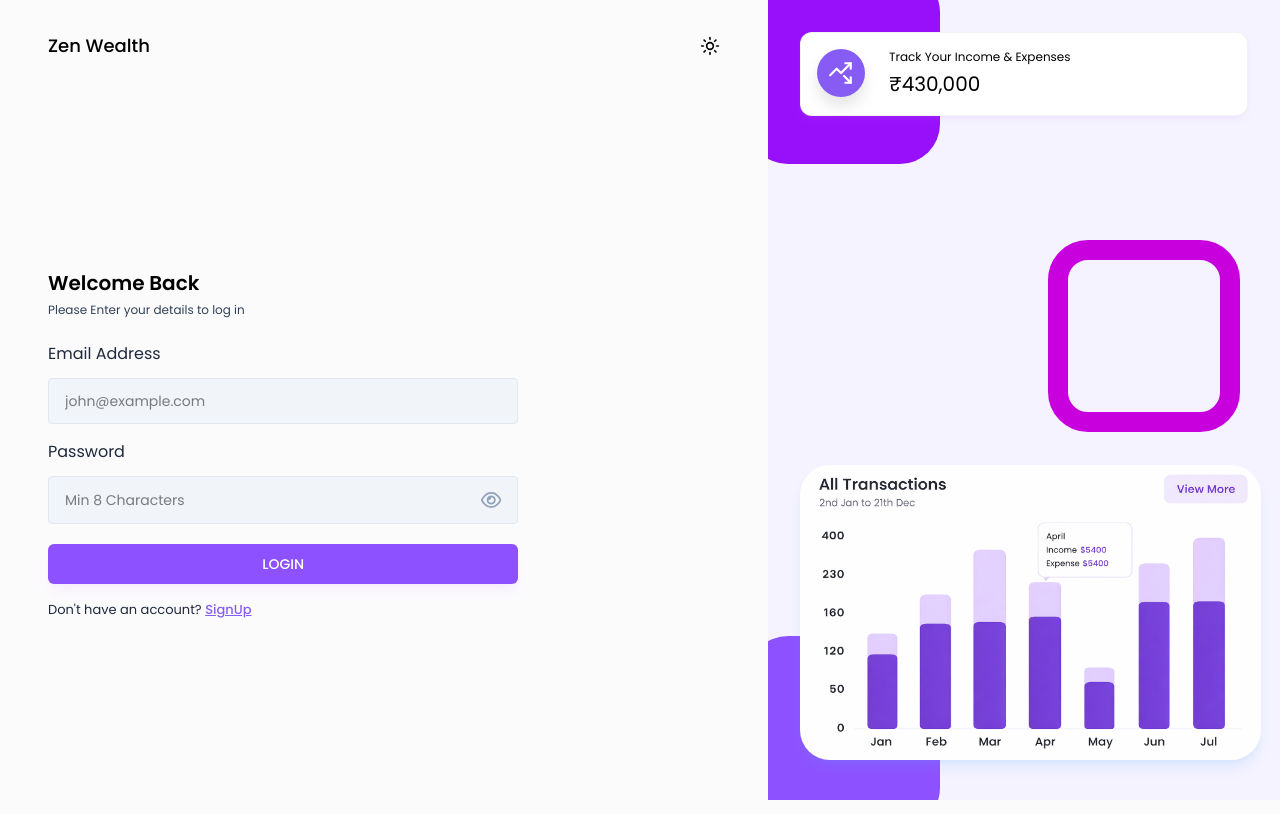
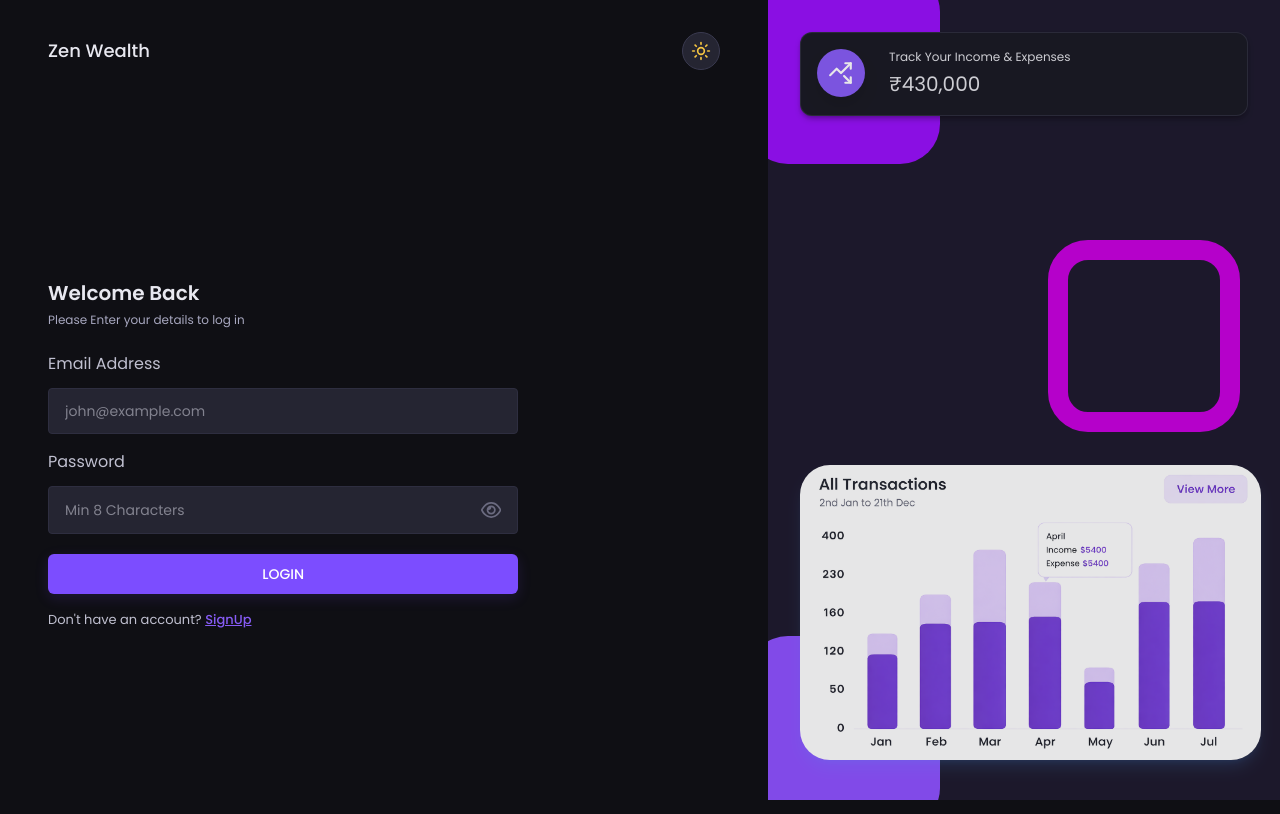
Before and after one commit to DhryXpert/Personal-Expense-Income-Management-Web-Application, a React (Vite) app in the folder frontend/expense-tracker/: page /login in a window 1280 px wide. Built offline with nearby package versions, Linux system fonts and the light colour scheme; no server answers.

Commit message:
UI update

```diff
--- /dev/null
+++ b/frontend/expense-tracker/src/components/Modal.jsx
@@ -0,0 +1,9 @@
+import React from 'react'
+
+const Modal = ({isOpen, onClose, title}) => {
+  return (
+    <div>Modal</div>
+  )
+}
+
+export default Modal
--- a/frontend/expense-tracker/src/index.css
+++ b/frontend/expense-tracker/src/index.css
@@ -10,11 +10,16 @@
 @layer base {
     html {
         font-family: var(--font-display);
+        transition: background-color 0.3s ease, color 0.3s ease;
     }
 
     body{
         background-color: #fcfbfc;
         overflow-x: hidden;
+    }
+    html[data-theme="dark"] body {
+        background-color: #0f0f14;
+        color: #e2e2e8;
     }
 }
 
@@ -33,3 +38,131 @@
 .card-btn{
     @apply flex items-center gap-3 text-[12px] font-medium text-gray-700 hover:text-purple-500 bg-gray-50 hover:bg-purple-50 px-4 py-1.5 rounded-lg border border-gray-200/50 cursor-pointer;
 }
+
+/* ── Theme Toggle Button ── */
+.theme-toggle-btn {
+    @apply p-2 rounded-full cursor-pointer transition-all duration-300;
+    background-color: #f1f5f9;
+    color: #475569;
+    border: 1px solid #e2e8f0;
+}
+.theme-toggle-btn:hover {
+    background-color: #ede9fe;
+    color: #875cf5;
+    border-color: #c4b5fd;
+}
+html[data-theme="dark"] {
+    & .bg-white   { background-color: #1a1a24 !important; }
+    & .bg-gray-50 { background-color: #1e1e2a !important; }
+    & .bg-gray-100 { background-color: #252532 !important; }
+    & .bg-slate-50 { background-color: #1e1e2a !important; }
+    & .bg-slate-100 { background-color: #252532 !important; }
+    & .bg-violet-50 { background-color: #1e1a2e !important; }
+    & .bg-purple-50 { background-color: #1e1a2e !important; }
+    & .bg-violet-100 { background-color: #2a2040 !important; }
+    & .bg-purple-100 { background-color: #2a2040 !important; }
+    & .bg-red-50 { background-color: #2a1a1a !important; }
+    & .bg-green-50 { background-color: #1a2a1a !important; }
+
+    /* ── Text Colors ── */
+    & .text-black   { color: #e8e8f0 !important; }
+    & .text-gray-400 { color: #6b6b80 !important; }
+    & .text-gray-500 { color: #8888a0 !important; }
+    & .text-gray-600 { color: #9898b0 !important; }
+    & .text-gray-700 { color: #a8a8c0 !important; }
+    & .text-gray-800 { color: #c0c0d0 !important; }
+    & .text-gray-900 { color: #e0e0ec !important; }
+    & .text-gray-950 { color: #eeeef6 !important; }
+    & .text-slate-400 { color: #6b6b80 !important; }
+    & .text-slate-500 { color: #8888a0 !important; }
+    & .text-slate-600 { color: #9898b0 !important; }
+    & .text-slate-700 { color: #a8a8c0 !important; }
+    & .text-slate-800 { color: #c0c0d0 !important; }
+
+    /* ── Borders ── */
+    & .border-gray-200\/50 { border-color: rgba(75, 75, 100, 0.4) !important; }
+    & .border-gray-200 { border-color: #2e2e40 !important; }
+    & .border-gray-300 { border-color: #3a3a50 !important; }
+    & .border-slate-100 { border-color: #252538 !important; }
+    & .border-slate-200 { border-color: #2e2e40 !important; }
+    & .border-violet-200 { border-color: #3d2e6e !important; }
+
+    /* ── Shadows ── */
+    & .shadow-gray-100 { --tw-shadow-color: rgba(0, 0, 0, 0.3) !important; }
+    & .shadow-md { --tw-shadow-color: rgba(0, 0, 0, 0.25) !important; }
+
+    /* ── Custom Utility Overrides ── */
+    & .card {
+        background-color: #1a1a24;
+        border-color: rgba(75, 75, 100, 0.4);
+        box-shadow: 0 1px 3px rgba(0, 0, 0, 0.3);
+    }
+
+    & .card-btn {
+        background-color: #1e1e2a;
+        color: #a8a8c0;
+        border-color: rgba(75, 75, 100, 0.4);
+    }
+    & .card-btn:hover {
+        background-color: #2a2040;
+        color: #b39dff;
+    }
+
+    & .input-box {
+        background-color: #252532;
+        color: #e0e0ec;
+        border-color: #2e2e40;
+    }
+    & .input-box input,
+    & .input-box textarea {
+        color: #e0e0ec;
+    }
+
+    & .btn-primary {
+        background-color: #7c4dff;
+        box-shadow: 0 4px 14px rgba(124, 77, 255, 0.15);
+    }
+    & .btn-primary:hover:not(:disabled) {
+        background-color: rgba(124, 77, 255, 0.15);
+        color: #b39dff;
+    }
+    & .btn-primary:disabled {
+        background-color: #252532;
+        color: #555568;
+    }
+
+    /* ── Navbar & Sidebar borders ── */
+    & .border-b { border-color: #252538; }
+    & .border-r { border-color: #252538; }
+
+    /* ── SideMenu hover ── */
+    & .hover\:bg-gray-100\/60:hover { background-color: rgba(37, 37, 50, 0.6) !important; }
+
+    /* ── Auth page right panel ── */
+    & .bg-auth-bg-img { opacity: 0.9; }
+
+    /* ── Theme Toggle in Dark Mode ── */
+    & .theme-toggle-btn {
+        background-color: #252532;
+        color: #f5c542;
+        border-color: #3a3a50;
+    }
+    & .theme-toggle-btn:hover {
+        background-color: #2a2040;
+        color: #ffd866;
+        border-color: #5a4a8a;
+    }
+
+    /* ── Scrollbar ── */
+    & ::-webkit-scrollbar { width: 6px; }
+    & ::-webkit-scrollbar-track { background: #0f0f14; }
+    & ::-webkit-scrollbar-thumb { background: #2e2e40; border-radius: 3px; }
+    & ::-webkit-scrollbar-thumb:hover { background: #3e3e55; }
+
+    /* ── Charts (fill="currentColor" in SVG text) ── */
+    & .text-black text { fill: #e8e8f0; }
+
+    /* ── Focus rings ── */
+    & .focus\:bg-white:focus { background-color: #1a1a24 !important; }
+    & .focus\:border-primary:focus { border-color: #875cf5 !important; }
+}
```
